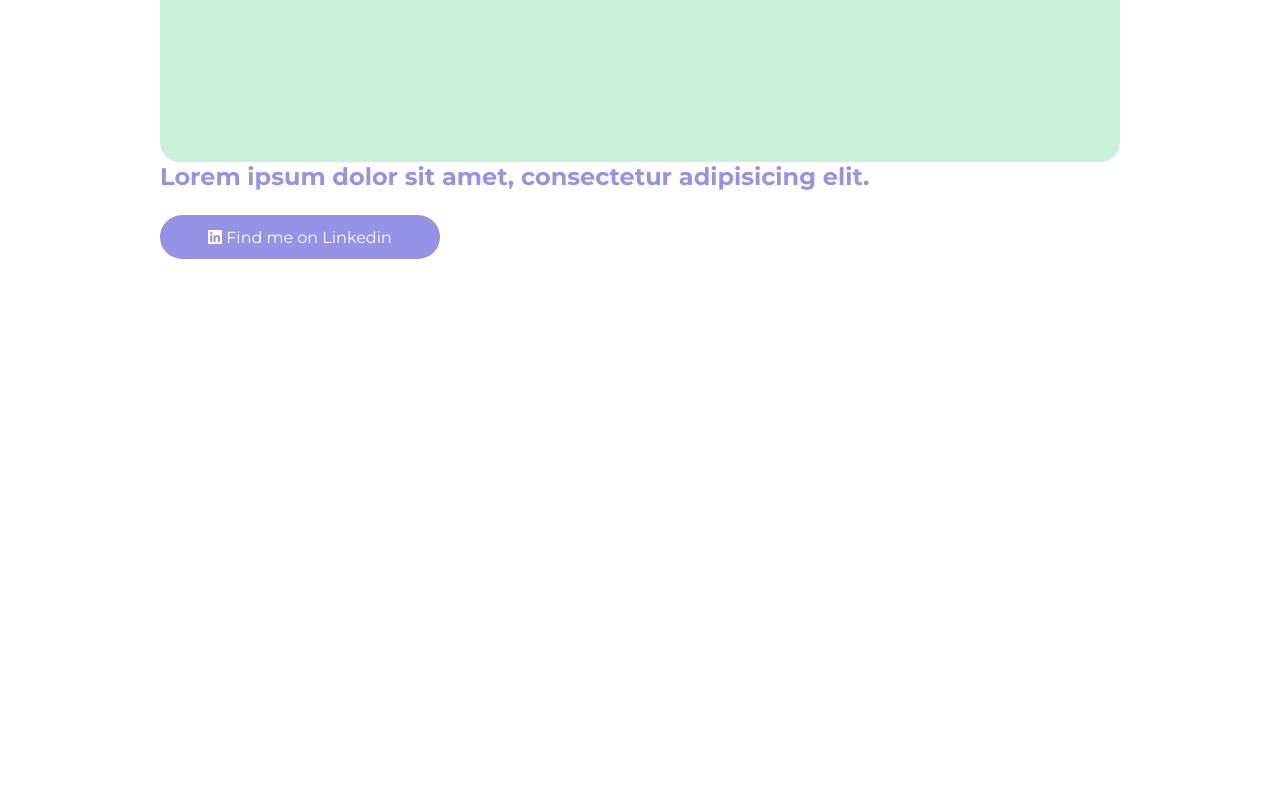
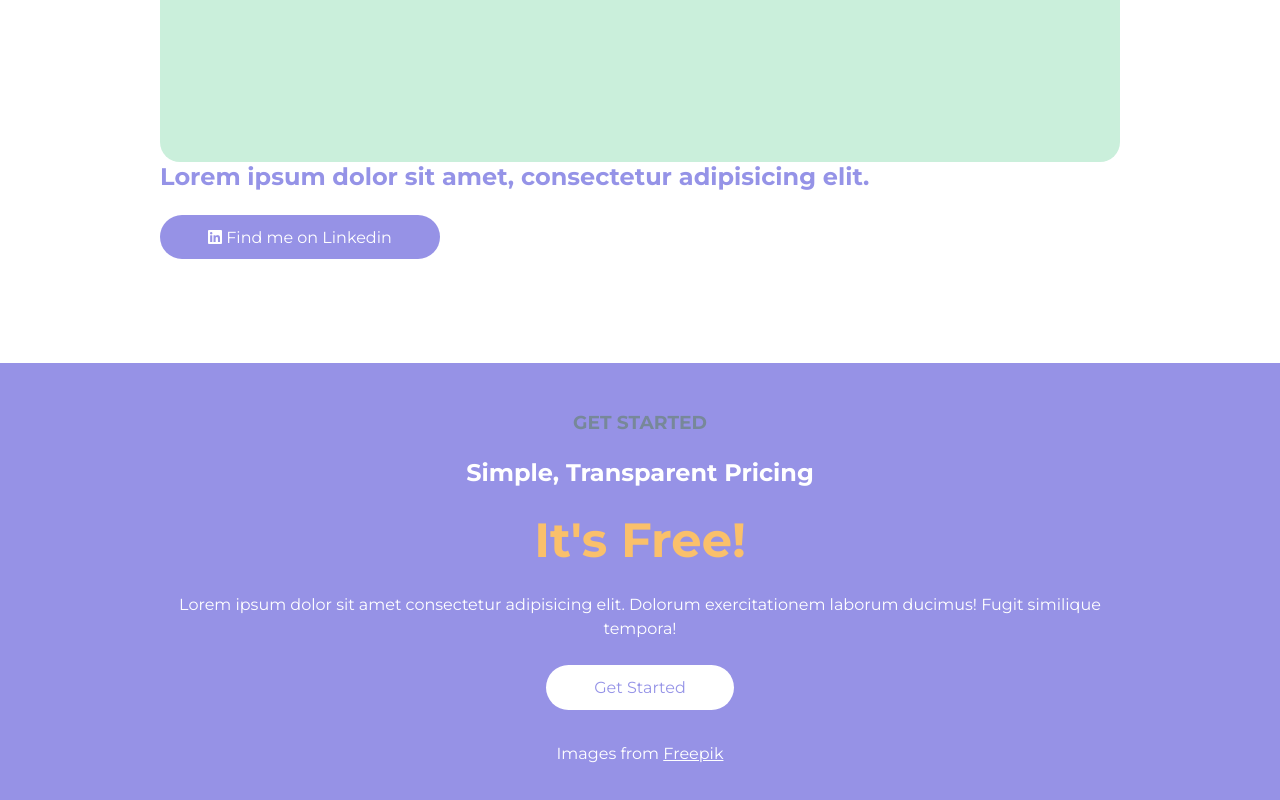
Before and after one commit to stefano472/html-css-responsive-flex-layout, a plain HTML site: page index.html in a window 1280 px wide. Shown: the part 6634-7434 px from the top of the page. Before the commit the page ends 6997 px from the top, so only its background shows below. Drawn offline with Linux system fonts and the light colour scheme.

Commit message:
sesta section

```diff
--- a/index.css
+++ b/index.css
@@ -166,3 +166,23 @@ a {
     font-size: 1.5rem;
     color: #9593e7;
 }
+
+/* GetStarted */
+#GetStarted h3 {
+    text-transform: uppercase;
+    color: lightslategray;
+}
+#GetStarted h2,
+#GetStarted p {
+    color: white;
+}
+#GetStarted h1 {
+    font-size: 3rem;
+    color: #fac06b;
+}
+#GetStarted .btn {
+    color: #9593e7;
+}
+#GetStarted p:last-child {
+    padding-bottom: 0;
+}
--- a/index.html
+++ b/index.html
@@ -170,7 +170,16 @@
             </div>
         </section>
         <!-- sesta section -->
-        <section id="GetStarted" class="bg-purple margin-section"></section>
+        <section id="GetStarted" class="bg-purple padding-section">
+            <div class="container text-center layout">
+                <h3>Get Started</h3>
+                <h2>Simple, Transparent Pricing</h2>
+                <h1>It's Free!</h1>
+                <p>Lorem ipsum dolor sit amet consectetur adipisicing elit. Dolorum exercitationem laborum ducimus! Fugit similique tempora!</p>
+                <a class="btn bg-white" href="#">Get Started</a>
+                <p>Images from <a href="#">Freepik</a></p>
+            </div>
+        </section>
     </main>
     <footer></footer>
 </body>
```
